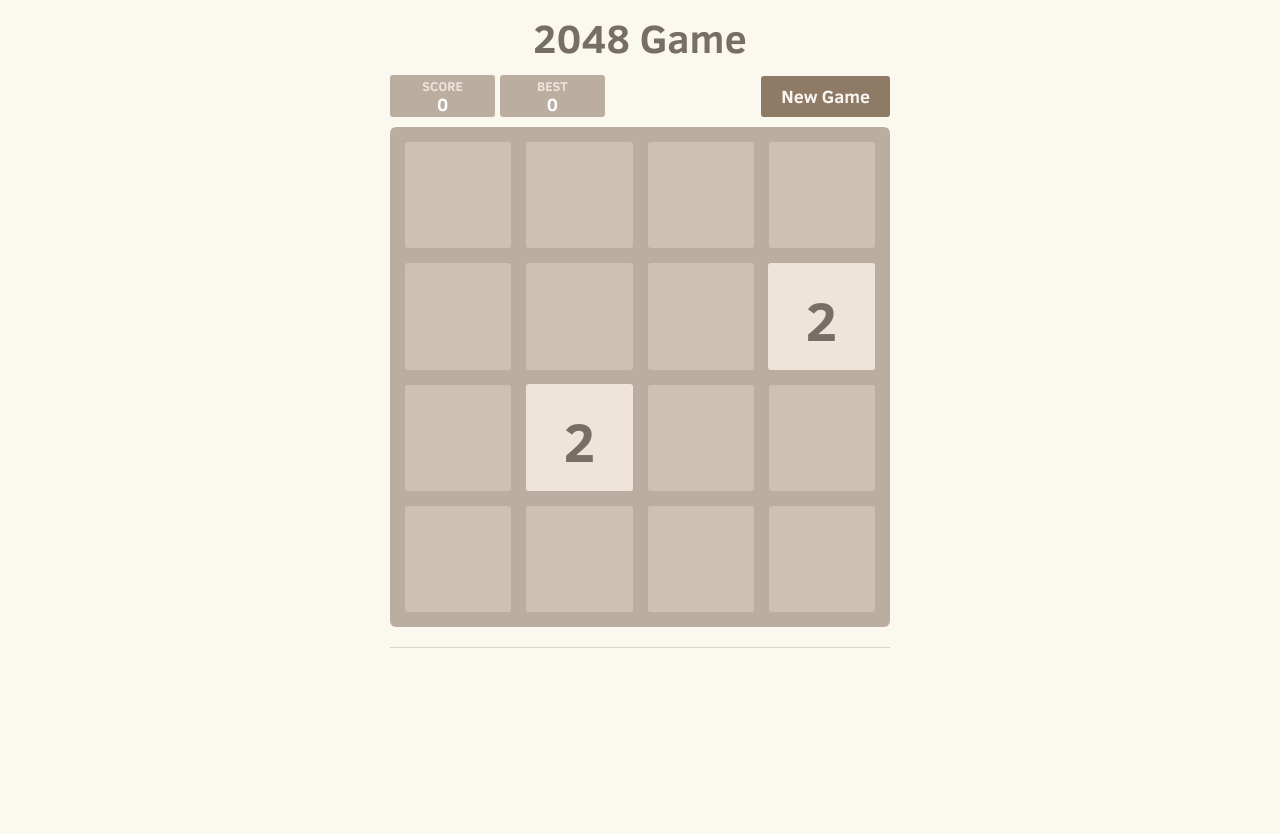
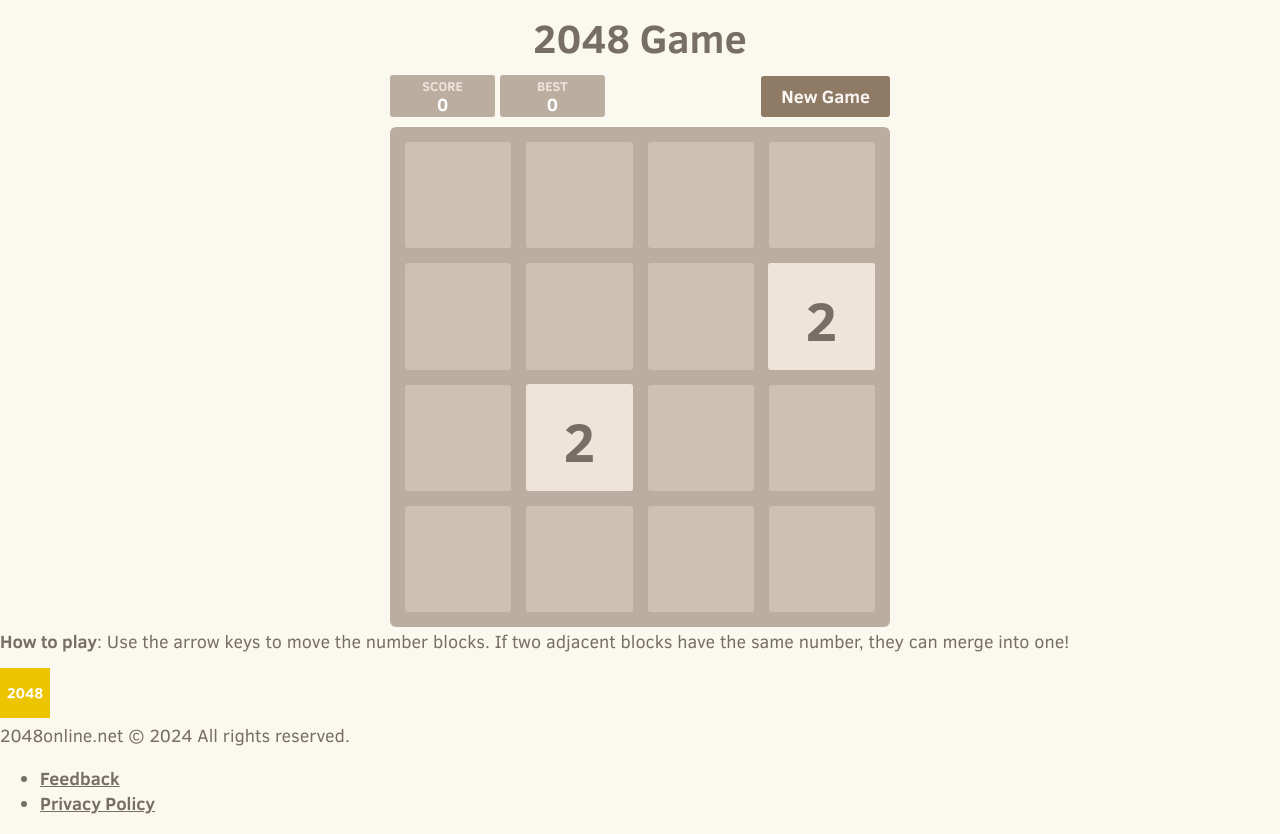
Before and after one commit to meandyoung/meandyoung.github.io, a plain HTML site: page index.html in a window 1280 px wide. Before the commit the page ends 800 px from the top, so only its background shows below. Drawn offline with Linux system fonts and the light colour scheme.

Commit message:
index.html

```diff
--- a/index.html
+++ b/index.html
@@ -36,7 +36,7 @@
                 <p></p>
                 <div class="lower">
                     <a class="keep-playing-button">Keep going</a>
-                    <a class="retry-button">Try again</a>
+                    <a class="retry-button">Try again!</a>
                 </div>
             </div>
 
@@ -71,8 +71,28 @@
 
             </div>
         </div>
+    </div>
 
-        <hr>
+    <section class="howtoplay">
+
+        <P><strong>How to play</strong>: Use the arrow keys to move the number blocks. If two adjacent blocks have the same number, they can merge into one!
+        </p>
+    </section>
+    <div class="footer-container">
+    <footer class="footer">
+        <div class="footer-top">
+            <a class="footer-logo" href="/">
+                <img id="footer-logo-img"  src="meta/apple-touch-icon.png" alt="2048 - Online Game" height="50">
+            </a>
+        </div>
+        <div class="footer-bottom">
+            <div class="footer-copir">2048online.net © 2024 All rights reserved.</div>
+            <ul class="footer-links">
+                <li><a href="mailto:young4uever@gmail.com?subject=2048online">Feedback</a></li>
+                <li><a href="#">Privacy Policy</a></li>
+            </ul>
+        </div>
+    </footer>
     </div>
 
     <script src="js/bind_polyfill.js"></script>
```
